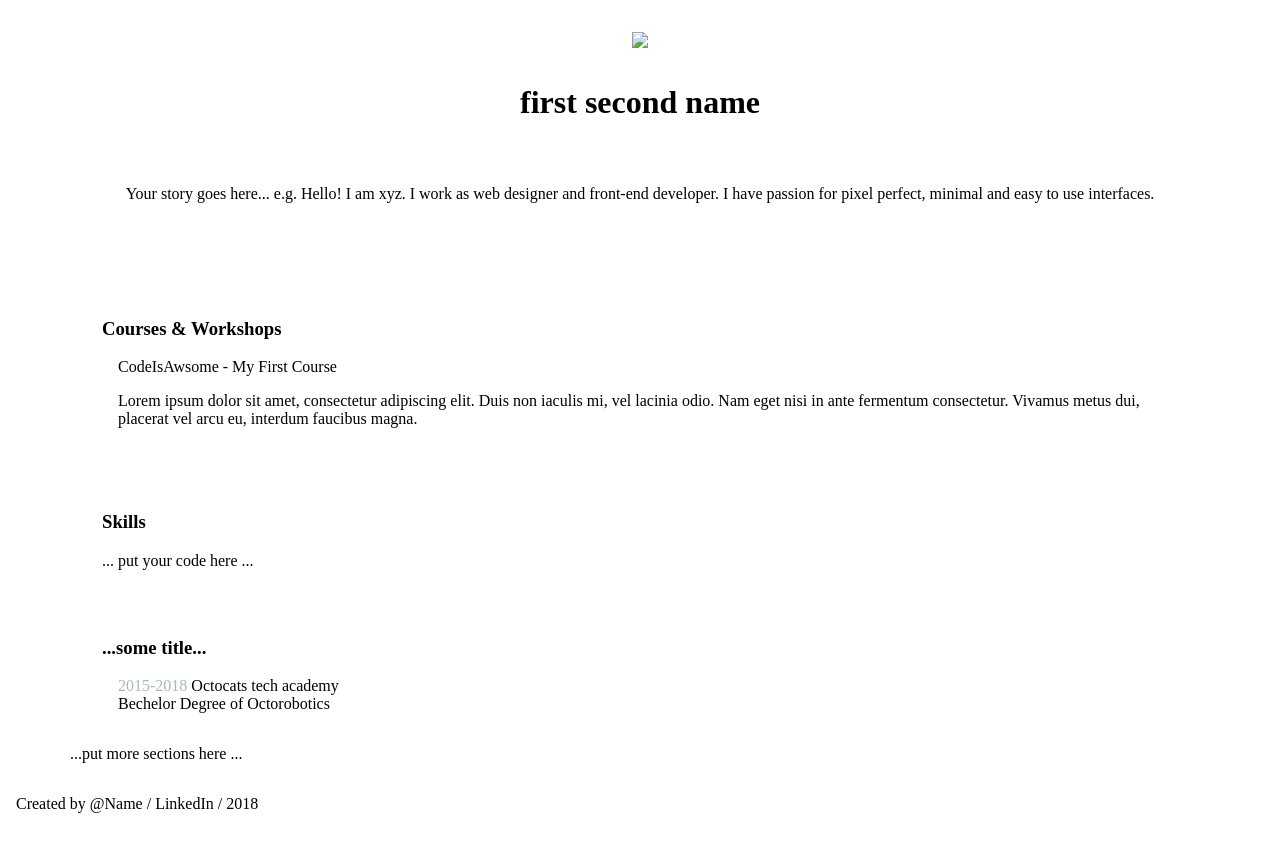
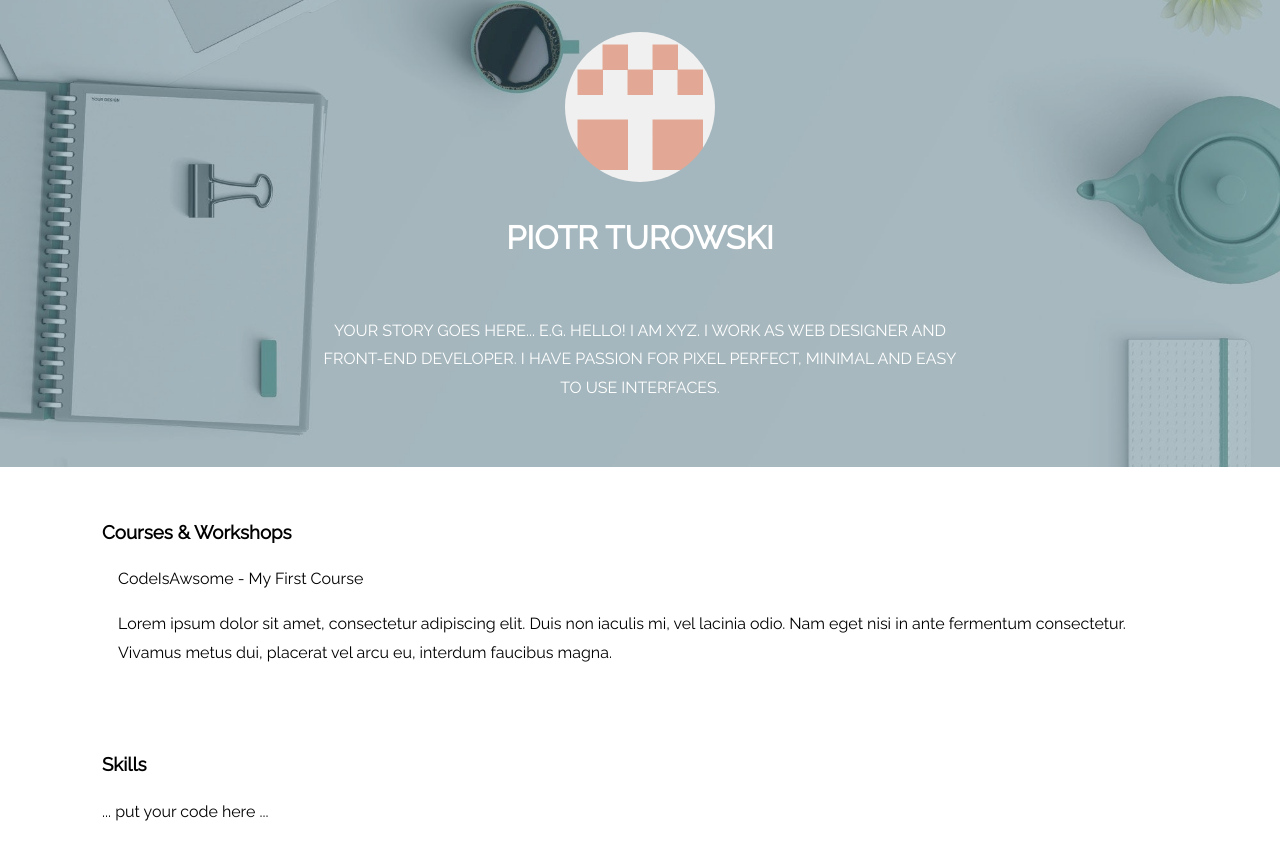
Before and after one commit to piotr-turowski/MyCV, a plain HTML site: page index.html in a window 1280 px wide. Shown: the top 846 px of the page. Drawn offline with Linux system fonts and the light colour scheme.

Commit message:
create header

```diff
--- a/index.html
+++ b/index.html
@@ -2,9 +2,9 @@
 <html>
 	<head>
 		<meta charset="UTF-8">
-		<title>My CV website</title>
+		<title>Piotr Turowski CV website</title>
 		<meta name="description" content="your description">
-		<meta name="author" content="your name">
+		<meta name="author" content="Piotr Turowski">
 		<meta name="viewport" content="width=device-width, initial-scale=1.0">
 		<link rel="stylesheet" type="text/css" href="style.css">
 	</head>
@@ -12,9 +12,9 @@
 	<body>
 		<header>
 			<div>
-				<img src="path/to/file" />
+				<img src="img/avatar.png" />
 			</div>
-			<h1>first second name</h1>
+			<h1>piotr turowski</h1>
 			<section>
 				<p>Your story goes here... e.g. Hello! I am xyz. I work as web designer and front-end developer.
 				I have passion for pixel perfect, minimal and easy to use interfaces.</p>
--- a/style.css
+++ b/style.css
@@ -2,6 +2,9 @@
 
 body {
   margin: 0;
+    font-size:16px;
+    line-height: 1.8em;
+    font-family: Raleway,sans-serif;
 }
 
 article {
@@ -20,15 +23,21 @@ header, main, footer {
 header {
   padding: 2em;
   text-align: center;
-  /*background-image: url('sciezka');*/
+  background-image: url('img/bg.jpg');
+    background-size: cover;
+    background-position: center;
+    color:white;
+    text-transform:uppercase;
 }
 
 header section {
   margin: 0 auto;
+    max-width:640px;
 }
 
 header img {
-
+border-radius: 50%;
+    max-width: 150px;
 }
 
 h1 {
```
Also changed, not shown: img/avatar.png (added), img/bg.jpg (added).
